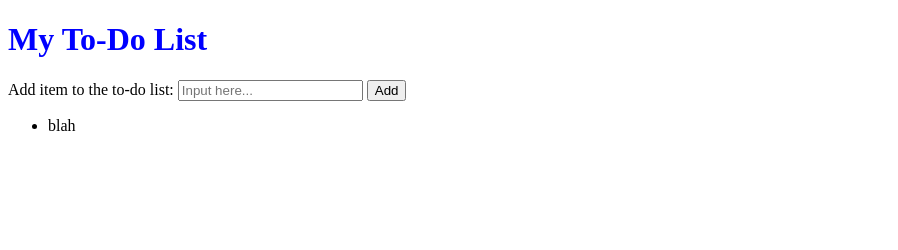
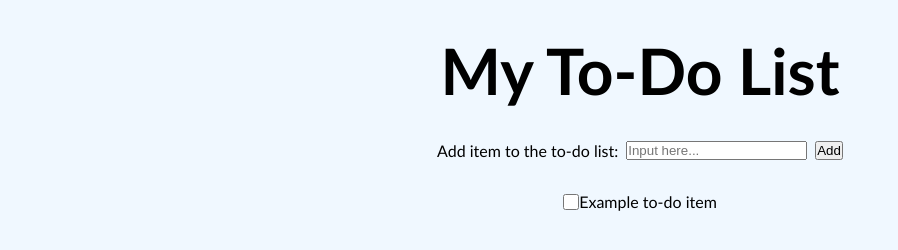
Before and after one commit to kobe-everson/to-do-list, a website: page index.html in a window 1280 px wide. Shown: the whole page, without its empty margins (0-898 px from the left). Drawn offline with Linux system fonts and the light colour scheme.

Commit message:
finalized structure, moving to local storage implementation

```diff
--- a/index.html
+++ b/index.html
@@ -10,7 +10,7 @@
   </head>
   <body>
     <header>
-      <h1 id="page-title">My To-Do List</h1>
+      <h1>My To-Do List</h1>
     </header>
     <main>
       <div id="to-do-submit">
@@ -23,11 +23,12 @@
         />
         <button id="to-do-add-btn" type="button">Add</button>
       </div>
-      <div>
-        <ul id="to-do-list">
-          <li class="to-do-item">blah</li>
-        </ul>
-      </div>
+      <ul id="to-do-list">
+        <li class="to-do-item">
+          <input type="checkbox" class="to-do-checkbox" />
+          <span>Example to-do item</span>
+        </li>
+      </ul>
     </main>
   </body>
 </html>
--- a/script.js
+++ b/script.js
@@ -11,16 +11,28 @@ toDoInput.addEventListener("input", (eventObject) => {
 
 // Create an event listener to add user input to list when the button is clicked:
 const addToListFunction = () => {
-  if (!userInput) {
+  if (!userInput.trim()) {
     window.alert("No input was provided.");
     return;
   }
   const newToDoElement = document.createElement("li");
-  const inputTextNode = document.createTextNode(userInput);
-  newToDoElement.appendChild(inputTextNode);
+
+  const textSpan = document.createElement("span");
+  textSpan.textContent = userInput;
+
+  const checkbox = document.createElement("input");
+  checkbox.type = "checkbox";
+  checkbox.classList = "to-do-checkbox";
+
+  newToDoElement.appendChild(checkbox);
+  newToDoElement.appendChild(textSpan);
   toDoList.appendChild(newToDoElement);
+
+  // Reset input:
+  toDoInput.value = "";
+  userInput = "";
 };
 
 toDoBtn.addEventListener("click", addToListFunction);
 
-// Next thing:
+// Local storage implementation:
--- a/style.css
+++ b/style.css
@@ -1,3 +1,58 @@
-#page-title {
-  color: blue;
+/* Establish base for page content */
+
+* {
+  box-sizing: border-box; /* So that sizing doesn't freak out */
+  margin: 0;
+  padding: 0;
 }
+
+/* Style rest of page */
+
+body {
+  font-family: "Trebuchet MS";
+  background-color: aliceblue;
+  padding-top: 2rem;
+}
+
+header {
+  text-align: center;
+  font-size: 2rem;
+  padding-bottom: 2rem;
+}
+
+main {
+  display: flex;
+  flex-direction: column;
+  align-items: center;
+  width: 80%;
+  margin: auto;
+  gap: 2rem;
+}
+
+#to-do-submit {
+  display: flex;
+  flex-direction: row;
+  align-items: center;
+  gap: 0.5rem;
+  font-size: 1rem;
+}
+
+#to-do-list {
+  list-style: none;
+}
+
+.to-do-item {
+  display: flex;
+  align-items: center;
+}
+
+.to-do-checkbox {
+  width: 1rem;
+  height: 1rem;
+  cursor: pointer;
+}
+
+.to-do-checkbox:checked + span {
+  text-decoration: line-through;
+  color: gray;
+}
```
